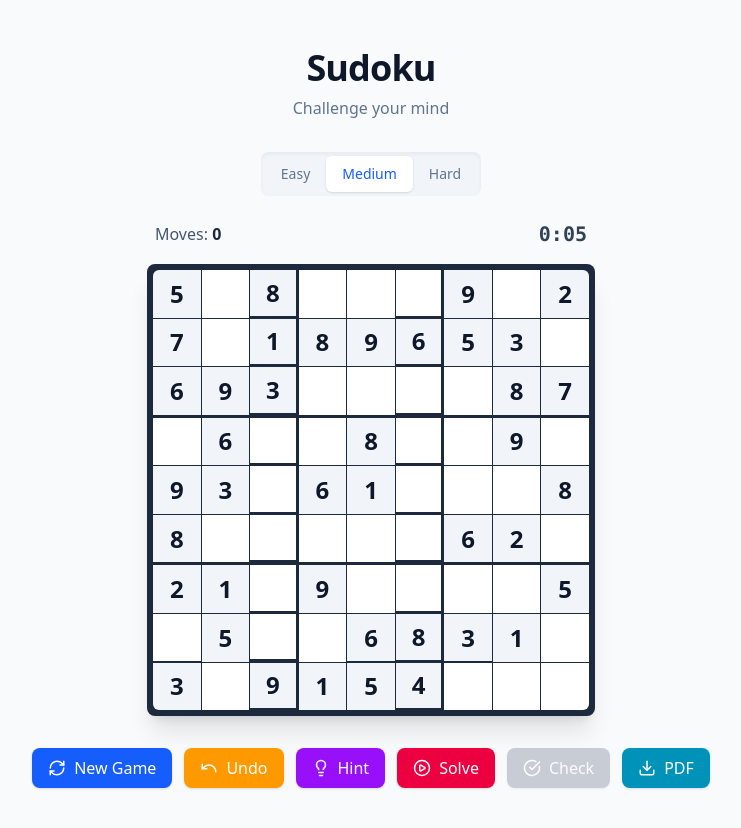
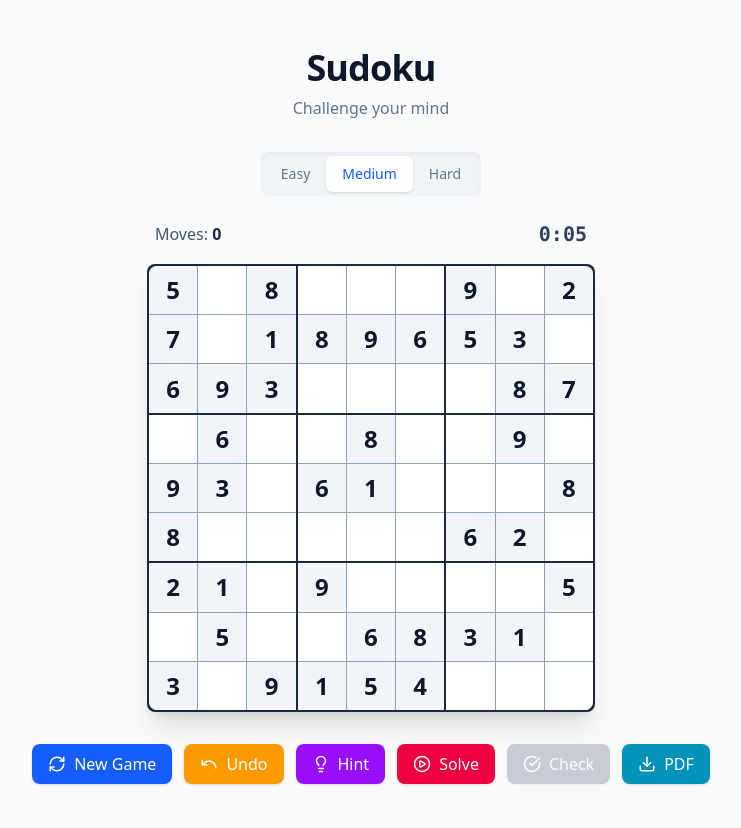
Before and after one commit to brown2020/sodoku, a Next.js app: page / in a window 1280 px wide. Shown: the top 828 px of the page, without its empty margins (269-1010 px from the left). Built offline with nearby package versions, Linux system fonts and the light colour scheme.

Commit message:
Refactor SudokuGrid component for improved structure: reorganized cell rendering into 3x3 boxes for consistent borders and updated styles for better layout.

```diff
--- a/src/components/SudokuCell.tsx
+++ b/src/components/SudokuCell.tsx
@@ -49,7 +49,7 @@ const SudokuCell = memo(
     const isHighlighted = value !== 0 && value === selectedNumber;
 
     const baseStyles = cn(
-      "w-full h-full flex items-center justify-center text-center transition-all duration-200 cursor-pointer select-none",
+      "aspect-square w-full h-full flex items-center justify-center text-center transition-all duration-200 cursor-pointer select-none",
       "text-lg sm:text-xl md:text-2xl font-medium",
       "focus:outline-hidden focus:ring-2 focus:ring-blue-500 focus:ring-inset z-10"
     );
--- a/src/components/SudokuGrid.tsx
+++ b/src/components/SudokuGrid.tsx
@@ -2,7 +2,6 @@ import { memo } from "react";
 import { useShallow } from "zustand/react/shallow";
 import { useGameStore } from "@/store/useGameStore";
 import SudokuCell from "./SudokuCell";
-import { cn } from "@/lib/utils";
 
 const SudokuGrid = memo(() => {
   // Group related state with useShallow for optimal re-renders
@@ -33,25 +32,20 @@ const SudokuGrid = memo(() => {
     );
   }
 
-  return (
-    <div className="w-full max-w-md mx-auto bg-slate-800 p-1 rounded-lg shadow-xl">
-      <div className="grid grid-cols-9 gap-px bg-slate-800 border-2 border-slate-800 rounded-lg overflow-hidden">
-        {puzzle.map((row, rowIndex) =>
-          row.map((cell, colIndex) => {
-            // Calculate borders for 3x3 grids
-            const isRightBorder = (colIndex + 1) % 3 === 0 && colIndex !== 8;
-            const isBottomBorder = (rowIndex + 1) % 3 === 0 && rowIndex !== 8;
+  // Create 3x3 box structure for consistent borders
+  const boxes = [];
+  for (let boxRow = 0; boxRow < 3; boxRow++) {
+    for (let boxCol = 0; boxCol < 3; boxCol++) {
+      const cells = [];
+      for (let cellRow = 0; cellRow < 3; cellRow++) {
+        for (let cellCol = 0; cellCol < 3; cellCol++) {
+          const rowIndex = boxRow * 3 + cellRow;
+          const colIndex = boxCol * 3 + cellCol;
+          const cell = puzzle[rowIndex][colIndex];
 
-            return (
-              <div
+          cells.push(
+            <SudokuCell
               key={`${rowIndex}-${colIndex}`}
-                className={cn(
-                  "aspect-square relative bg-white",
-                  isRightBorder && "mr-[2px]",
-                  isBottomBorder && "mb-[2px]"
-                )}
-              >
-                <SudokuCell
               value={cell}
               rowIndex={rowIndex}
               colIndex={colIndex}
@@ -63,10 +57,24 @@ const SudokuGrid = memo(() => {
               selectedNumber={selectedNumber}
               onCellClick={selectNumber}
             />
+          );
+        }
+      }
+      boxes.push(
+        <div
+          key={`box-${boxRow}-${boxCol}`}
+          className="grid grid-cols-3 gap-px bg-slate-400"
+        >
+          {cells}
         </div>
       );
-          })
-        )}
+    }
+  }
+
+  return (
+    <div className="w-full max-w-md mx-auto bg-slate-800 p-0.5 rounded-lg shadow-xl">
+      <div className="grid grid-cols-3 gap-0.5 bg-slate-800 rounded-lg overflow-hidden">
+        {boxes}
       </div>
     </div>
   );
```
Lines whose indentation alone changed are shown as unchanged.
